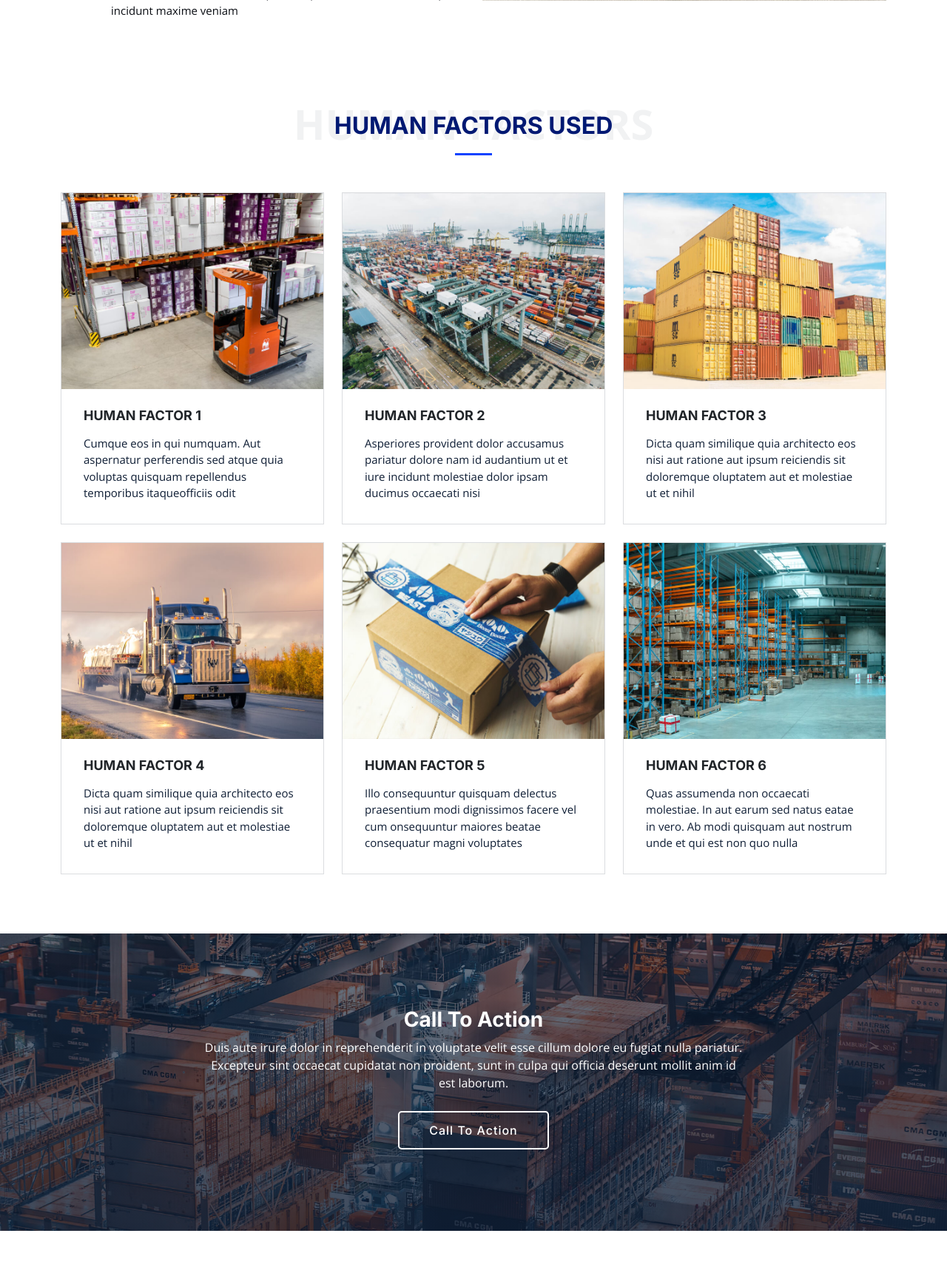
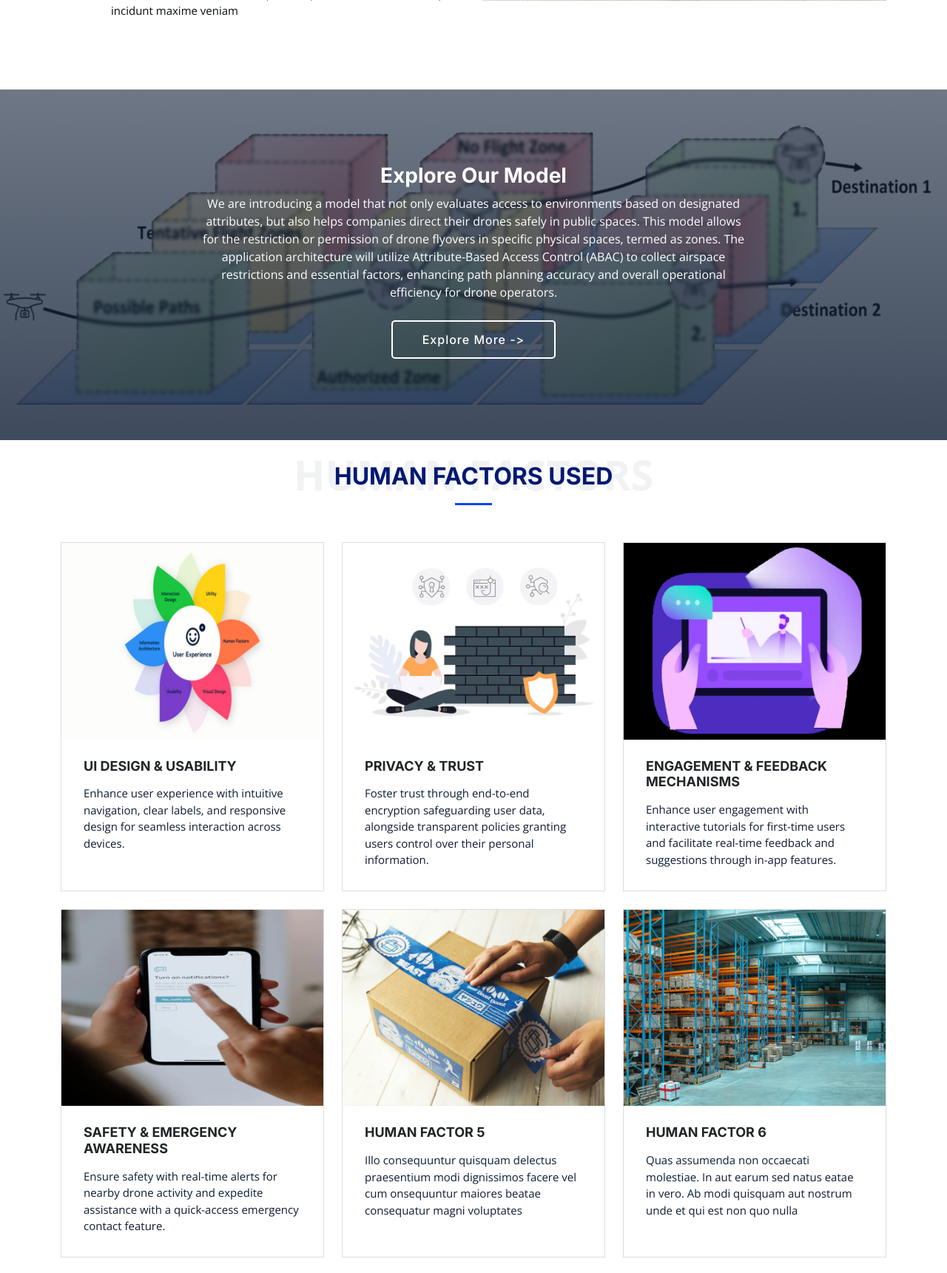
Before and after one commit to dullahgtt/Drone-Urban-Access-Control-App, a Django app: template templates/index.html in a window 1280 px wide. Shown: the part 854-2575 px from the top of the page at 74% size. Run offline with Django 5.2, Linux system fonts and the light colour scheme; the template is opened without the code that fills it, so the values that code supplies are empty; some libraries are stand-ins or nearby versions.

Commit message:
added more info over, still not done with homepage styling

```diff
--- a/templates/assets/css/main.css
+++ b/templates/assets/css/main.css
@@ -805,7 +805,7 @@ section {
 # Call To Action Section
 --------------------------------------------------------------*/
 .call-to-action {
-  background: linear-gradient(rgba(14, 29, 52, 0.6), rgba(14, 29, 52, 0.8)), url("../img/cta-bg.jpg") center center;
+  background: linear-gradient(rgba(14, 29, 52, 0.6), rgba(14, 29, 52, 0.8)), url("../img/our-model.png") center center;
   background-size: cover;
   padding: 100px 0;
 }
@@ -816,14 +816,17 @@ section {
   }
 }
 
+
 .call-to-action h3 {
   color: #fff;
   font-size: 28px;
   font-weight: 700;
+  filter: none;
 }
 
 .call-to-action p {
   color: #fff;
+  filter: none;
 }
 
 .call-to-action .cta-btn {
--- a/templates/index.html
+++ b/templates/index.html
@@ -215,6 +215,20 @@
       </div>
     </section><!-- End About Us Section -->
 
+    <!-- ======= Call To Action Section ======= -->
+    <section id="call-to-action" class="call-to-action">
+      <div class="container" data-aos="zoom-out">
+
+        <div class="row justify-content-center">
+          <div class="col-lg-8 text-center">
+            <h3>Explore Our Model</h3>
+            <p>We are introducing a model that not only evaluates access to environments based on designated attributes, but also helps companies direct their drones safely in public spaces. This model allows for the restriction or permission of drone flyovers in specific physical spaces, termed as zones. The application architecture will utilize Attribute-Based Access Control (ABAC) to collect airspace restrictions and essential factors, enhancing path planning accuracy and overall operational efficiency for drone operators. </p>
+            <a class="cta-btn" href="#">Explore More -></a>
+          </div>
+        </div>
+
+      </div>
+    </section><!-- End Call To Action Section -->
 
     <!-- ======= Services Section ======= -->
     <section id="service" class="services pt-0">
@@ -231,40 +245,40 @@
           <div class="col-lg-4 col-md-6" data-aos="fade-up" data-aos-delay="100">
             <div class="card">
               <div class="card-img">
-                <img src="assets/img/storage-service.jpg" alt="" class="img-fluid">
+                <img src="assets/img/ui-design.png" alt="" class="img-fluid">
               </div>
-              <h3>Human Factor 1</h3>
-              <p>Cumque eos in qui numquam. Aut aspernatur perferendis sed atque quia voluptas quisquam repellendus temporibus itaqueofficiis odit</p>
+              <h3>UI Design & Usability</h3>
+              <p>Enhance user experience with intuitive navigation, clear labels, and responsive design for seamless interaction across devices.</p>
             </div>
           </div><!-- End Card Item -->
 
           <div class="col-lg-4 col-md-6" data-aos="fade-up" data-aos-delay="200">
             <div class="card">
               <div class="card-img">
-                <img src="assets/img/logistics-service.jpg" alt="" class="img-fluid">
+                <img src="assets/img/privacy-trust.jpg" alt="" class="img-fluid">
               </div>
-              <h3>Human Factor 2</h3>
-              <p>Asperiores provident dolor accusamus pariatur dolore nam id audantium ut et iure incidunt molestiae dolor ipsam ducimus occaecati nisi</p>
+              <h3>Privacy & Trust</h3>
+              <p>Foster trust through end-to-end encryption safeguarding user data, alongside transparent policies granting users control over their personal information.</p>
             </div>
           </div><!-- End Card Item -->
 
           <div class="col-lg-4 col-md-6" data-aos="fade-up" data-aos-delay="300">
             <div class="card">
               <div class="card-img">
-                <img src="assets/img/cargo-service.jpg" alt="" class="img-fluid">
+                <img src="assets/img/interactive-mechanisms.jpg" alt="" class="img-fluid">
               </div>
-              <h3>Human Factor 3</h3>
-              <p>Dicta quam similique quia architecto eos nisi aut ratione aut ipsum reiciendis sit doloremque oluptatem aut et molestiae ut et nihil</p>
+              <h3>Engagement & Feedback Mechanisms</h3>
+              <p>Enhance user engagement with interactive tutorials for first-time users and facilitate real-time feedback and suggestions through in-app features.</p>
             </div>
           </div><!-- End Card Item -->
 
           <div class="col-lg-4 col-md-6" data-aos="fade-up" data-aos-delay="400">
             <div class="card">
               <div class="card-img">
-                <img src="assets/img/trucking-service.jpg" alt="" class="img-fluid">
+                <img src="assets/img/real-time-alert.jpg" alt="" class="img-fluid">
               </div>
-              <h3>Human Factor 4</h3>
-              <p>Dicta quam similique quia architecto eos nisi aut ratione aut ipsum reiciendis sit doloremque oluptatem aut et molestiae ut et nihil</p>
+              <h3>Safety & Emergency Awareness</h3>
+              <p>Ensure safety with real-time alerts for nearby drone activity and expedite assistance with a quick-access emergency contact feature.</p>
             </div>
           </div><!-- End Card Item -->
 
@@ -293,22 +307,9 @@
       </div>
     </section><!-- End Services Section -->
 
-    <!-- ======= Call To Action Section ======= -->
-    <section id="call-to-action" class="call-to-action">
-      <div class="container" data-aos="zoom-out">
 
-        <div class="row justify-content-center">
-          <div class="col-lg-8 text-center">
-            <h3>Call To Action</h3>
-            <p> Duis aute irure dolor in reprehenderit in voluptate velit esse cillum dolore eu fugiat nulla pariatur. Excepteur sint occaecat cupidatat non proident, sunt in culpa qui officia deserunt mollit anim id est laborum.</p>
-            <a class="cta-btn" href="#">Call To Action</a>
-          </div>
-        </div>
 
-      </div>
-    </section><!-- End Call To Action Section -->
-
-    <!-- ======= Features Section ======= -->
+    <!-- ======= Features Section =======
     <section id="features" class="features">
       <div class="container">
 
@@ -329,7 +330,7 @@
               <li><i class="bi bi-check"></i> Ullam est qui quos consequatur eos accusamus.</li>
             </ul>
           </div>
-        </div><!-- Features Item -->
+        </div><!-- Features Item
 
         <div class="row gy-4 align-items-center features-item" data-aos="fade-up">
           <div class="col-md-5 order-1 order-md-2">
@@ -347,7 +348,7 @@
               culpa qui officia deserunt mollit anim id est laborum
             </p>
           </div>
-        </div><!-- Features Item -->
+        </div><!-- Features Item
 
         <div class="row gy-4 align-items-center features-item" data-aos="fade-up">
           <div class="col-md-5">
@@ -362,7 +363,7 @@
               <li><i class="bi bi-check"></i> Facilis ut et voluptatem aperiam. Autem soluta ad fugiat.</li>
             </ul>
           </div>
-        </div><!-- Features Item -->
+        </div><!-- Features Item
 
         <div class="row gy-4 align-items-center features-item" data-aos="fade-up">
           <div class="col-md-5 order-1 order-md-2">
@@ -380,7 +381,7 @@
               culpa qui officia deserunt mollit anim id est laborum
             </p>
           </div>
-        </div><!-- Features Item -->
+        </div><!-- Features Item
 
       </div>
     </section>
```
Also changed, not shown: templates/assets/img/interactive-mechanisms.jpg (added), templates/assets/img/our-model.png (added), templates/assets/img/privacy-trust.jpg (added), templates/assets/img/real-time-alert.jpg (added), templates/assets/img/ui-design.png (added).
